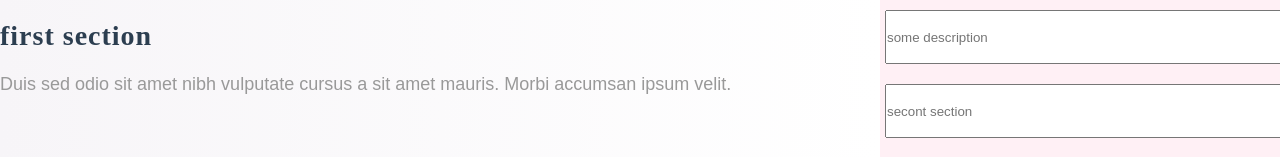
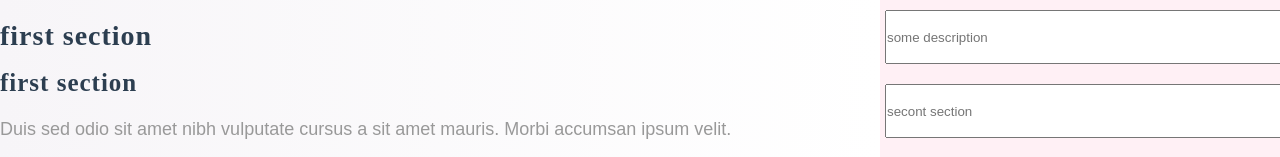
Before and after one commit to TupotaValentyn/template-editor-react, a React (Create React App) app: page / in a window 1280 px wide. Shown: the part 296-453 px from the top of the page. Built offline with nearby package versions, Linux system fonts and the light colour scheme.

Commit message:
generator update

```diff
--- a/src/Template/Template.js
+++ b/src/Template/Template.js
@@ -61,6 +61,7 @@ class SidePanel extends Component {
                       </div>
                     </div>
                     <div>
+                      <h3>{this.state.inter.next().value}</h3>
                       <p className="editable">
                         Duis sed odio sit amet nibh vulputate cursus
                         a sit amet mauris. Morbi accumsan ipsum velit.
```
